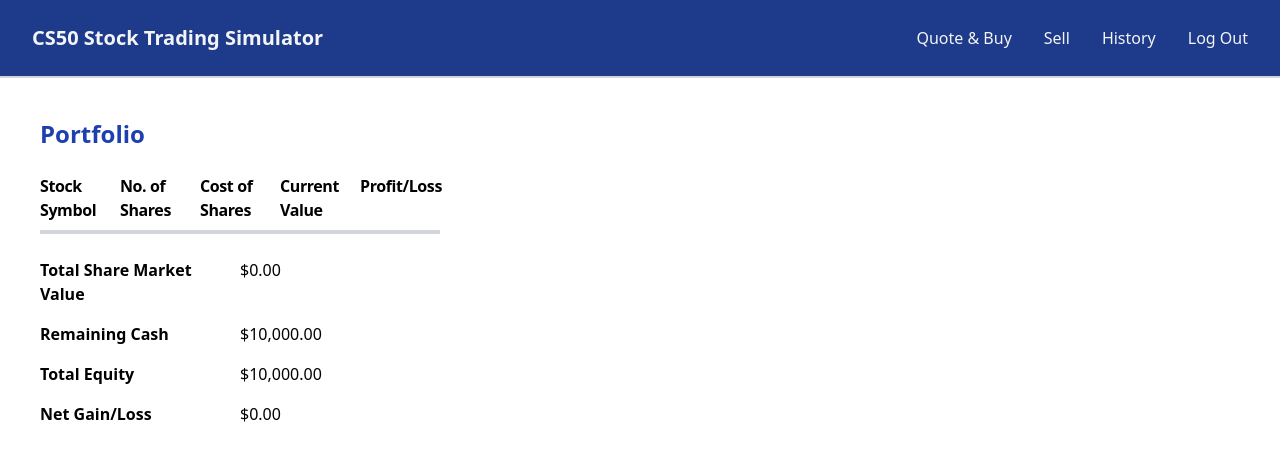
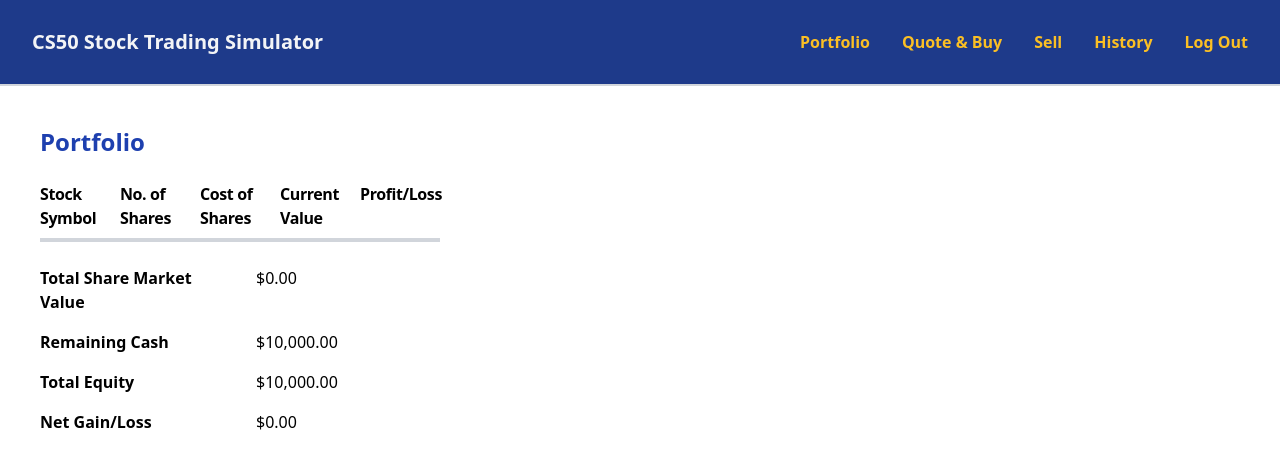
Before and after one commit to hateryx/efinance, a Flask app: page /portfolio in a window 1280 px wide. Shown: the top 469 px of the page. Run offline with Flask 3, Linux system fonts and the light colour scheme; a user stored in the database is signed in; data comes from the database, SQL or seed files in the repository.

Commit message:
Miscellaneous Changes

```diff
--- a/app.py
+++ b/app.py
@@ -332,10 +332,6 @@ def buy():
 
         cost_of_shares = stock_details["price"] * no_of_shares
 
-        # cash_dict = db.session.execute(text(
-        #     "SELECT cash FROM users WHERE id = :current_user"), {'current_user': current_user}).fetchall()
-        # current_cash = cash_dict[0].cash
-
         cash_query = text(
             "SELECT cash_end_bal FROM cash_running_bal WHERE user_id = :user_id AND c_bal_id = (SELECT MAX(c_bal_id) FROM cash_running_bal WHERE user_id = :user_id)")
 
--- a/templates/history.html
+++ b/templates/history.html
@@ -29,8 +29,8 @@ block main %}
           <td class="py-3 px-6">{{ each.stock }}</td>
           <td class="py-3 px-6">{{ each.no_of_shares }}</td>
           <td class="py-3 px-6">{{ each.txn_type }}</td>
-          <td class="py-3 px-6">{{ each.amount_change }}</td>
-          <td class="py-3 px-6">{{ each.cash_end_bal }}</td>
+          <td class="py-3 px-6">{{ each.amount_change|usd }}</td>
+          <td class="py-3 px-6">{{ each.cash_end_bal|usd }}</td>
         </tr>
         {% endfor %}
       </tbody>
--- a/templates/layout.html
+++ b/templates/layout.html
@@ -16,13 +16,13 @@
   </head>
   <body>
     <header
-      class="bg-blue-900 py-6 px-8 flex justify-between items-center border-b-2 border-gray-300 z-5"
+      class="bg-blue-900 py-7 px-8 flex justify-between items-center border-b-2 border-gray-300 z-5"
     >
       <a href="/" class="text-xl font-bold text-gray-100"
         >CS50 Stock Trading Simulator</a
       >
 
-      <nav class="md:ml-auto z-10">
+      <nav class="md:ml-auto z-1">
         <div class="flex md:hidden">
           <button
             type="button"
@@ -38,24 +38,27 @@
             </svg>
           </button>
         </div>
-        <ul id="show" class="hidden md:flex md:space-x-8 text-gray-100">
+        <ul id="show" class="hidden md:flex md:space-x-8 font-semibold">
           <!--  -->
           {% if session["user_id"] %}
           <li>
-            <a href="/quote" class="hover:text-gray-200">Quote &amp; Buy</a>
+            <a href="/portfolio" class="text-yellow-400 hover:text-yellow-400">Portfolio</a>
           </li>
           <li>
-            <a href="/sell" class="hover:text-gray-200">Sell</a>
+            <a href="/quote" class="text-yellow-400 hover:text-yellow-400">Quote &amp; Buy</a>
           </li>
           <li>
-            <a href="/history" class="hover:text-gray-200">History</a>
+            <a href="/sell" class="text-yellow-400 hover:text-yellow-400">Sell</a>
           </li>
           <li>
-            <a href="/logout" class="hover:text-gray-200">Log Out</a>
+            <a href="/history" class="text-yellow-400 hover:text-yellow-400">History</a>
+          </li>
+          <li>
+            <a href="/logout" class="text-yellow-400 hover:text-yellow-400">Log Out</a>
           </li>
           {% else %}
-          <li><a href="/register" class="hover:text-gray-200">Register</a></li>
-          <li><a href="/login" class="hover:text-gray-200">Log In</a></li>
+          <li><a href="/register" class="text-yellow-400 hover:text-yellow-400">Register</a></li>
+          <li><a href="/login" class="text-yellow-400 hover:text-yellow-400">Log In</a></li>
           {% endif %}
         </ul>
       </nav>
@@ -71,7 +74,7 @@
     button.addEventListener("click", () => {
       const expanded = button.getAttribute("aria-expanded") === "true" || false;
       button.setAttribute("aria-expanded", !expanded);
-      const largeScreenClass = "hidden md:flex md:space-x-8 text-gray-100";
+      const largeScreenClass = "hidden md:flex md:space-x-8 font-semibold text-grey-200 hover:text-yellow-500";
       const smallScreenClass =
         "transition-all ease-in-out absolute mt-20 z-0 inset-0 min-h-screen bg-yellow-300 place-items-center flex flex-col md:space-x-8 text-blue-900 space-y-10 py-20";
 
--- a/templates/portfolio.html
+++ b/templates/portfolio.html
@@ -2,7 +2,7 @@
 block main %}
 <div class="flex flex-col md:flex-row m-8 md:m-10 mt-10">
   <!-- Portfolio section -->
-  <div class="section md:w-1/3">
+  <div class="section md:w-1/3 gap-0 md:gap-4">
     <h2 class="text-2xl font-bold mb-4 text-blue-800">Portfolio</h2>
     <div
       class="grid grid-cols-5 border-b-2 border-gray-300 py-2 tracking-tight text-sm md:text-base font-semibold"
@@ -25,19 +25,19 @@ block main %}
     <div class="finstats border-t-2 border-gray-300 pt-4 text-sm md:text-base">
       <div class="grid grid-cols-2 py-2">
         <div class="font-semibold">Total Share Market Value</div>
-        <div class="font-light">{{ total_share_value|usd }}</div>
+        <div class="font-light ml-4">{{ total_share_value|usd }}</div>
       </div>
       <div class="grid grid-cols-2 py-2">
         <div class="font-semibold">Remaining Cash</div>
-        <div class="font-light">{{ cash|usd }}</div>
+        <div class="font-light ml-4">{{ cash|usd }}</div>
       </div>
       <div class="grid grid-cols-2 py-2">
         <div class="font-semibold">Total Equity</div>
-        <div class="font-light">{{ (cash + total_share_value)|usd }}</div>
+        <div class="font-light ml-4">{{ (cash + total_share_value)|usd }}</div>
       </div>
       <div class="grid grid-cols-2 py-2">
         <div class="font-semibold">Net Gain/Loss</div>
-        <div class="font-light">{{ (cash + total_share_value - 10000)|usd }}</div>
+        <div class="font-light ml-4">{{ (cash + total_share_value - 10000)|usd }}</div>
       </div>
     </div>
   </div>
```
